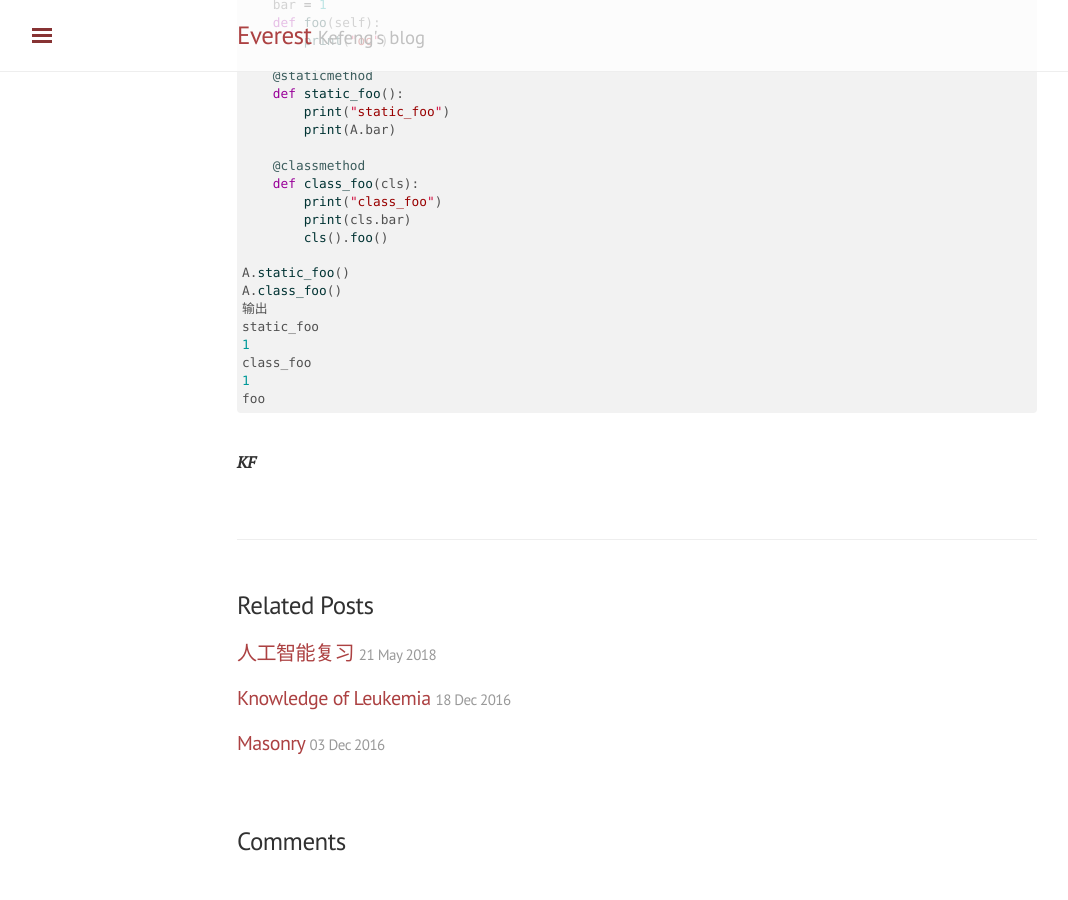
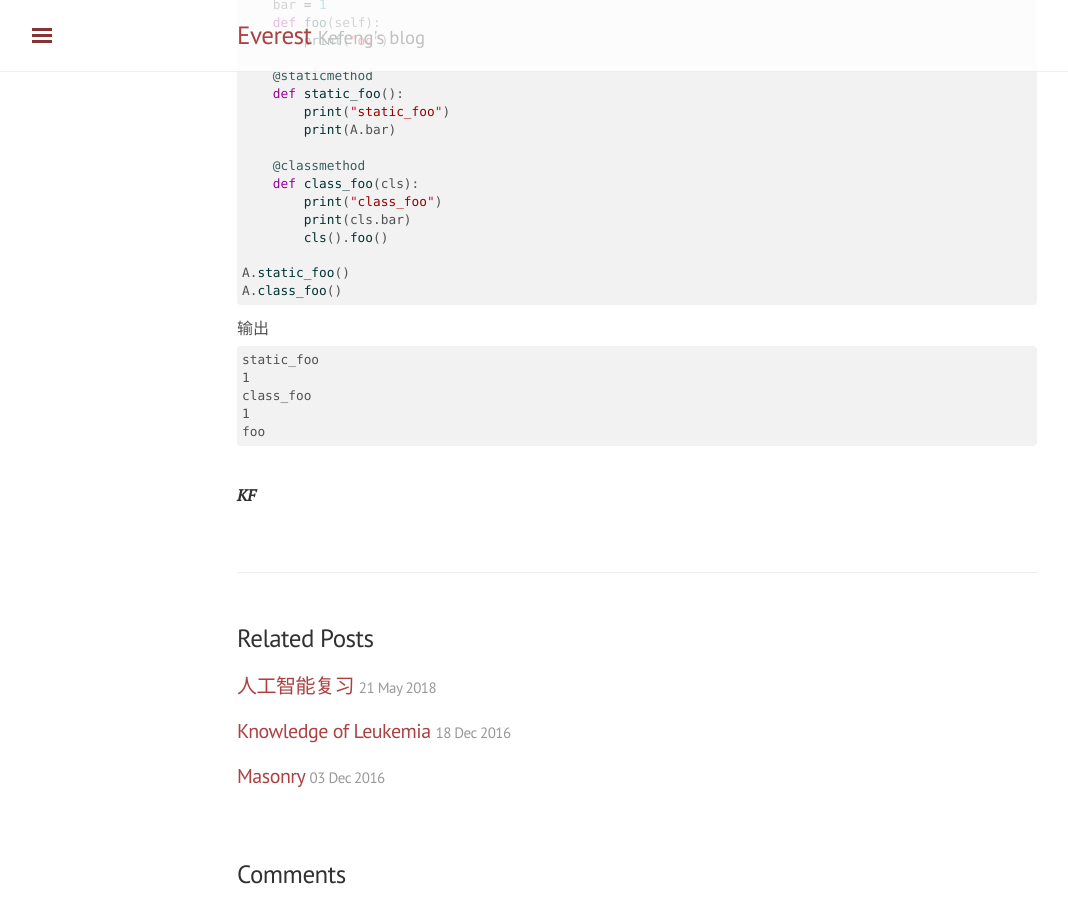
Before and after one commit to zkf85/zkf85.github.io, a Jekyll site: the page built from _posts/2018-06-11-python_diff_between_staticmethod_and_classmethod.md, in a window 1280 px wide and 900 px high, scrolled down 1098 px. Shown: the whole window, without its empty margins (3-1071 px from the left). Built offline with Jekyll 4.4.1, drawn with Linux system fonts in a browser that asks for light colours; nearby versions of some CDN libraries; comment, search, counter and statistics services are not loaded; before the commit the page ends 1965 px from its top, so only the background shows below that.

Commit message:
adjust format

````diff
--- a/_posts/2018-06-11-python_diff_between_staticmethod_and_classmethod.md
+++ b/_posts/2018-06-11-python_diff_between_staticmethod_and_classmethod.md
@@ -68,12 +68,13 @@ class A(object):
 
 A.static_foo()
 A.class_foo()
+```
 输出
-static_foo
-1
-class_foo
-1
-foo
-```
+
+	static_foo
+	1
+	class_foo
+	1
+	foo
 
 <br>***KF***
````
